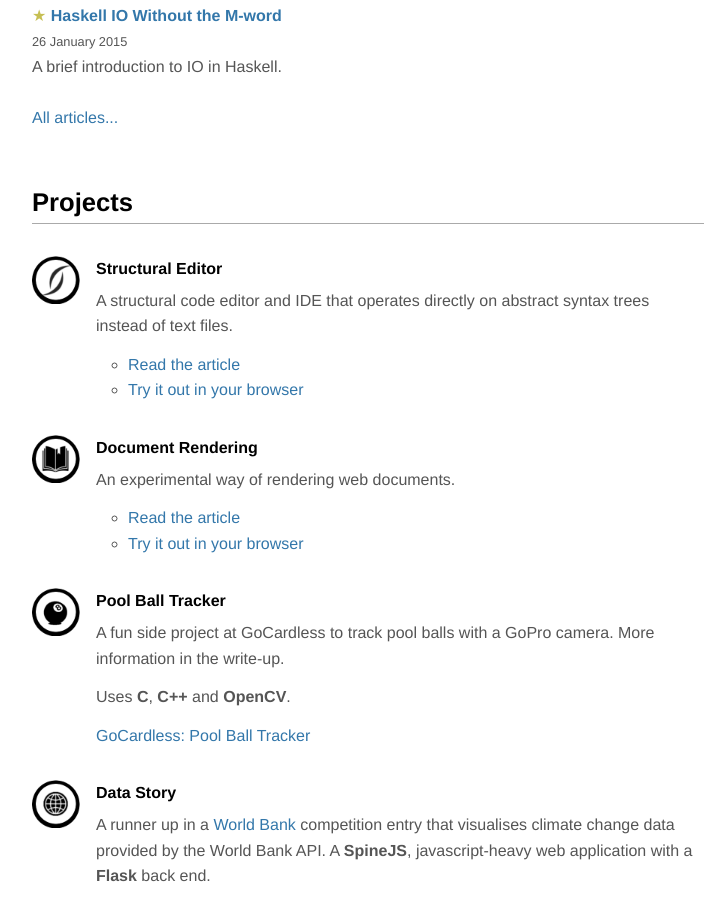
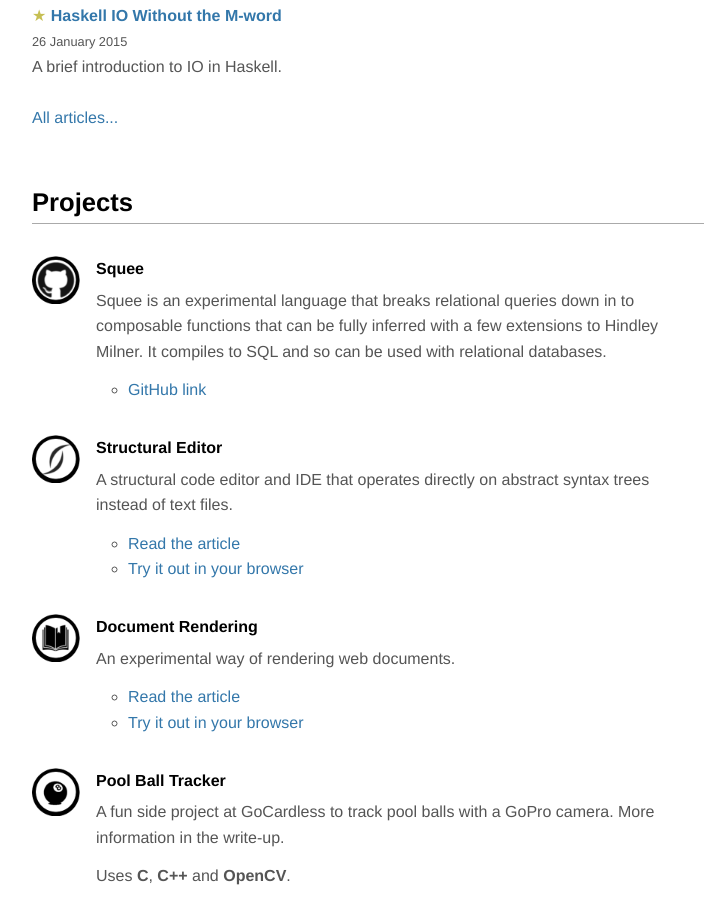
Before and after one commit to KMahoney/kmahoney.github.io, a Jekyll site: the page built from index.html, in a window 1280 px wide and 900 px high, scrolled down 1122 px. Shown: the whole window, without its empty margins (272-996 px from the left). Built offline with Jekyll 4.4.1, drawn with Linux system fonts in a browser that asks for light colours.

Commit message:
add Squee

```diff
--- a/index.html
+++ b/index.html
@@ -44,6 +44,19 @@ description: Personal homepage of Kevin Mahoney
 
 <section>
   <h2 id="projects">Projects</h2>
+
+  <article class="project">
+    <img src="img/projects/github_circle.png" alt="Squee" />
+    <h3>Squee</h3>
+    <div class="description">
+      <p>
+        Squee is an experimental language that breaks relational queries down in to composable functions that can be fully inferred with a few extensions to Hindley Milner. It compiles to SQL and so can be used with relational databases.
+      </p>
+      <ul>
+        <li><a href="https://github.com/KMahoney/squee">GitHub link</a></li>
+      </ul>
+    </div>
+  </article>
 
   <article class="project">
     <img src="img/projects/hlin_circle.png" alt="Structural Editor" />
```
